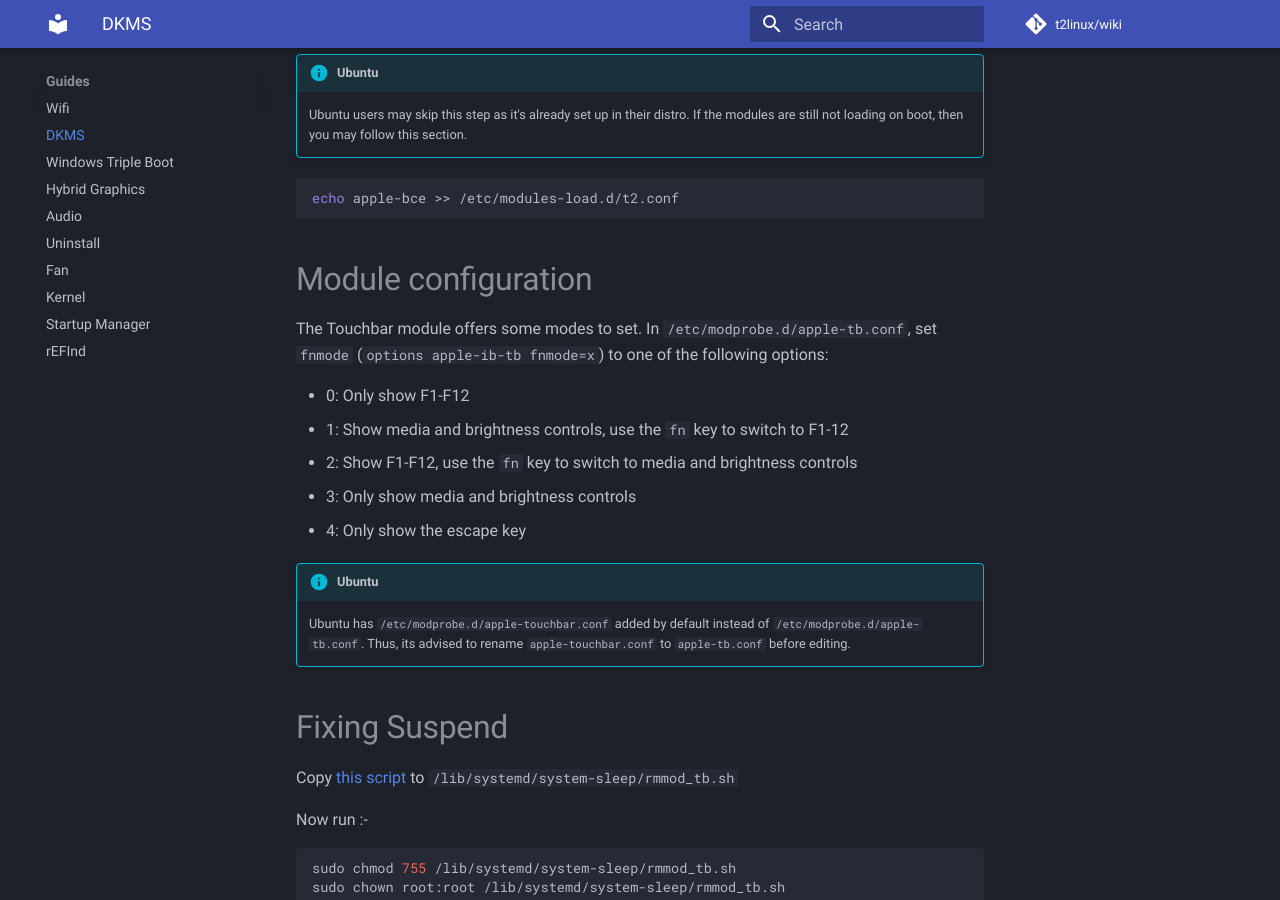
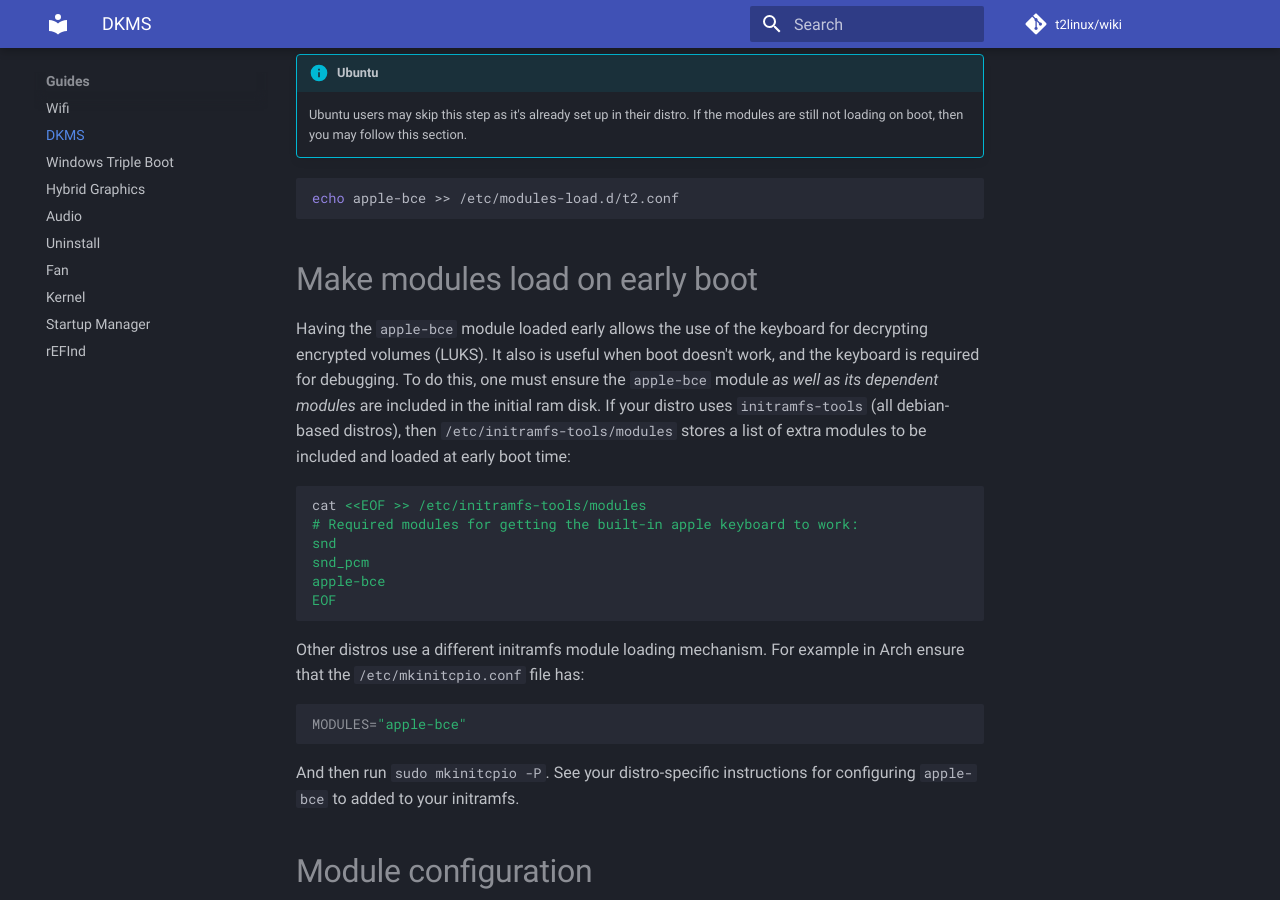
Before and after one commit to t2linux/wiki, an MkDocs documentation site: the page built from docs/guides/dkms.md, in a window 1280 px wide and 900 px high, scrolled down 1980 px. Built offline with MkDocs 1.6.1 and Material for MkDocs 9.7.7, drawn with Linux system fonts in a browser that asks for light colours; comment, search, counter and statistics services are not loaded.

Commit message:
Added docs for getting apple-bce in the initrd
These docs include instructions for ensuring the apple-bce
module is loaded *before* luks encryption requires a passphrase.

````diff
--- a/docs/guides/dkms.md
+++ b/docs/guides/dkms.md
@@ -68,6 +68,32 @@ The Touchbar and keyboard should work, for audio, you'll need some config files,
 echo apple-bce >> /etc/modules-load.d/t2.conf
 ```
 
+# Make modules load on early boot
+
+Having the `apple-bce` module loaded early allows the use of the keyboard for decrypting encrypted volumes (LUKS).
+It also is useful when boot doesn't work, and the keyboard is required for debugging.
+To do this, one must ensure the `apple-bce` module *as well as its dependent modules* are included in the initial ram disk.
+If your distro uses `initramfs-tools` (all debian-based distros), then `/etc/initramfs-tools/modules` stores a list of extra modules to be included and loaded at early boot time:
+
+```sh
+cat <<EOF >> /etc/initramfs-tools/modules
+# Required modules for getting the built-in apple keyboard to work:
+snd
+snd_pcm
+apple-bce
+EOF
+```
+
+Other distros use a different initramfs module loading mechanism.
+For example in Arch ensure that the `/etc/mkinitcpio.conf` file has:
+
+```sh
+MODULES="apple-bce"
+```
+
+And then run `sudo mkinitcpio -P`.
+See your distro-specific instructions for configuring `apple-bce` to added to your initramfs.
+
 # Module configuration
 
 The Touchbar module offers some modes to set. In `/etc/modprobe.d/apple-tb.conf`, set `fnmode` (`options apple-ib-tb fnmode=x`) to one of the following options:
````
